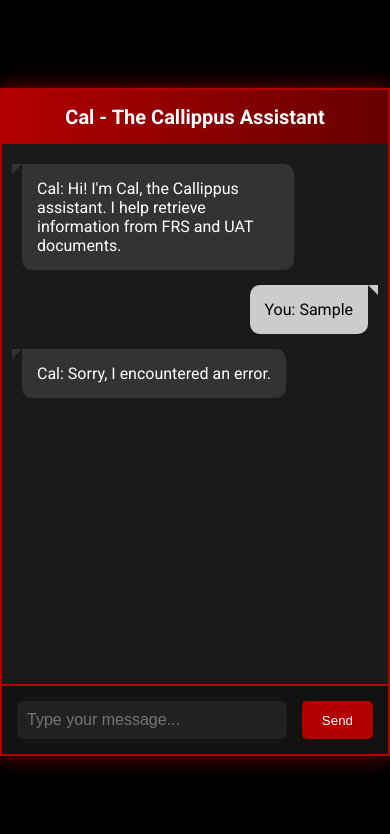
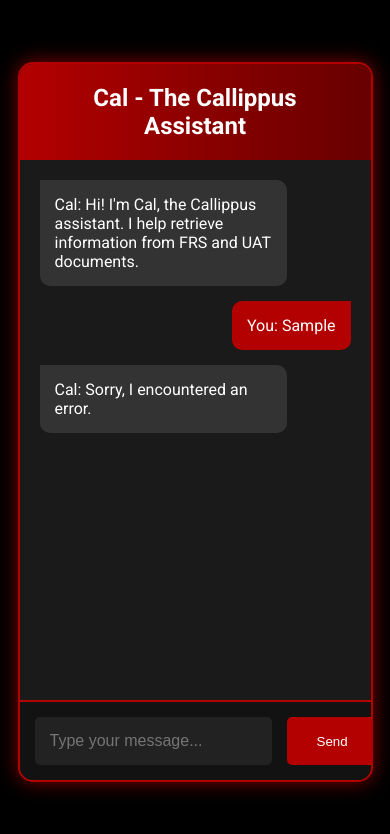
Before and after one commit to SNEAKO7/chatbot_RAG, a plain HTML site: page index.html in a window 390 px wide. Both pictures are taken after typing "Sample" into the empty fields and a click on the button "Send". Drawn offline with Linux system fonts and the light colour scheme; no server answers.

Commit message:
Update index.html

```diff
--- a/index.html
+++ b/index.html
@@ -3,8 +3,9 @@
 <head>
     <meta charset="UTF-8">
     <meta name="viewport" content="width=device-width, initial-scale=1.0">
-    <title>Cal - The Callippus Assistant</title>
+    <title>Cal - AI Chatbot</title>
     <link href="https://fonts.googleapis.com/css2?family=Roboto:wght@400;700&display=swap" rel="stylesheet">
+
     <style>
         body {
             font-family: 'Roboto', sans-serif;
@@ -48,19 +49,6 @@
             scroll-behavior: smooth;
         }
 
-        .chat-box::-webkit-scrollbar {
-            width: 10px;
-        }
-
-        .chat-box::-webkit-scrollbar-thumb {
-            background: #b30000;
-            border-radius: 5px;
-        }
-
-        .chat-box::-webkit-scrollbar-track {
-            background: #1a1a1a;
-        }
-
         .user-message, .bot-message {
             max-width: 70%;
             padding: 15px;
@@ -68,24 +56,15 @@
             margin-bottom: 15px;
             word-wrap: break-word;
             position: relative;
-            animation: messageEnter 1s ease-out; /* Updated duration to 1s */
+            opacity: 0;
+            animation: fadeIn 0.5s ease-in forwards;
         }
 
         .user-message {
-            background: #cccccc;
-            color: #000000;
+            background: #b30000;
+            color: #ffffff;
             align-self: flex-end;
             border-top-right-radius: 0;
-        }
-
-        .user-message::after {
-            content: '';
-            position: absolute;
-            top: 0;
-            right: -10px;
-            border-width: 10px 0 0 10px;
-            border-style: solid;
-            border-color: #cccccc transparent transparent transparent;
         }
 
         .bot-message {
@@ -95,23 +74,15 @@
             border-top-left-radius: 0;
         }
 
-        .bot-message::before {
-            content: '';
-            position: absolute;
-            top: 0;
-            left: -10px;
-            border-width: 10px 10px 0 0;
-            border-style: solid;
-            border-color: #333333 transparent transparent transparent;
-        }
-
         .typing {
             background: #333333;
             color: #aaaaaa;
             font-style: italic;
             display: flex;
             align-items: center;
-            animation: none;
+            padding: 10px;
+            border-radius: 5px;
+            margin-bottom: 10px;
         }
 
         .typing span {
@@ -148,11 +119,6 @@
             font-size: 16px;
             background: #222222;
             color: #ffffff;
-            transition: box-shadow 0.3s;
-        }
-
-        .chat-input input:focus {
-            box-shadow: 0 0 10px rgba(255, 0, 0, 0.5);
         }
 
         .chat-input button {
@@ -163,37 +129,20 @@
             padding: 15px 30px;
             border-radius: 5px;
             cursor: pointer;
-            transition: background 0.2s, transform 0.1s, box-shadow 0.1s;
         }
 
         .chat-input button:hover {
             background: #990000;
         }
 
-        .chat-input button:active {
-            transform: scale(0.95);
-            background: #cc0000;
-            box-shadow: 0 0 10px rgba(255, 0, 0, 0.5);
-        }
-
-        /* Animations */
-        @keyframes messageEnter {
+        @keyframes fadeIn {
             from {
                 opacity: 0;
-                transform: translateY(30px); /* Increased from 20px */
+                transform: translateY(10px);
             }
             to {
                 opacity: 1;
                 transform: translateY(0);
-            }
-        }
-
-        @keyframes scaleIn {
-            from {
-                transform: scale(0.8); /* Made more noticeable */
-            }
-            to {
-                transform: scale(1);
             }
         }
 
@@ -203,39 +152,6 @@
             }
             50% {
                 opacity: 1;
-            }
-        }
-
-        /* Respect reduced motion preference */
-        @media (prefers-reduced-motion: reduce) {
-            .user-message, .bot-message, .chat-container {
-                animation: none;
-            }
-            .chat-input button {
-                transition: none;
-            }
-            .typing span {
-                animation: none;
-            }
-        }
-
-        @media (max-width: 600px) {
-            .chat-container {
-                width: 100vw;
-                border-radius: 0;
-            }
-            .chat-header {
-                font-size: 20px;
-                padding: 15px;
-            }
-            .chat-box {
-                height: 60vh;
-            }
-            .chat-input input {
-                padding: 10px;
-            }
-            .chat-input button {
-                padding: 10px 20px;
             }
         }
     </style>
@@ -271,39 +187,26 @@
             typingIndicator.innerHTML = 'Cal is typing<span></span><span></span><span></span>';
             chatbox.appendChild(typingIndicator);
 
-            // Scroll to bottom
             chatbox.scrollTop = chatbox.scrollHeight;
 
-            // Send message to backend
             fetch("/chat", {
                 method: "POST",
                 headers: { "Content-Type": "application/json" },
                 body: JSON.stringify({ message: userInput })
             })
-            .then(response => {
-                if (!response.ok) {
-                    throw new Error("Network response was not ok");
-                }
-                return response.json();
-            })
+            .then(response => response.json())
             .then(data => {
-                // Remove typing indicator
                 chatbox.removeChild(typingIndicator);
 
-                // Add bot message
                 let botMessage = document.createElement("div");
                 botMessage.classList.add("bot-message");
                 botMessage.innerText = "Cal: " + data.response;
                 chatbox.appendChild(botMessage);
 
-                // Scroll to bottom
                 chatbox.scrollTop = chatbox.scrollHeight;
             })
             .catch(error => {
-                console.error("Error:", error);
-                // Remove typing indicator
                 chatbox.removeChild(typingIndicator);
-                // Add error message
                 let errorMessage = document.createElement("div");
                 errorMessage.classList.add("bot-message");
                 errorMessage.innerText = "Cal: Sorry, I encountered an error.";
@@ -311,7 +214,6 @@
                 chatbox.scrollTop = chatbox.scrollHeight;
             });
 
-            // Clear input field
             document.getElementById("userInput").value = "";
         }
 
```
